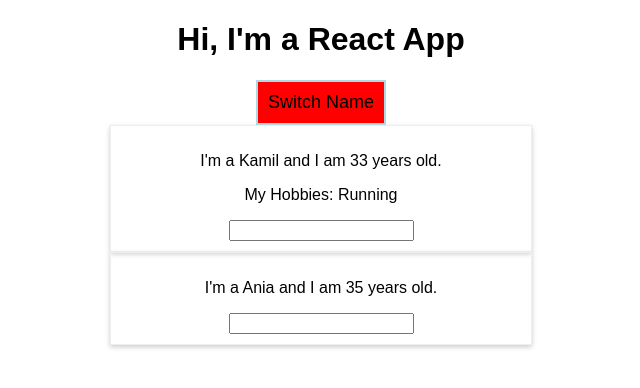
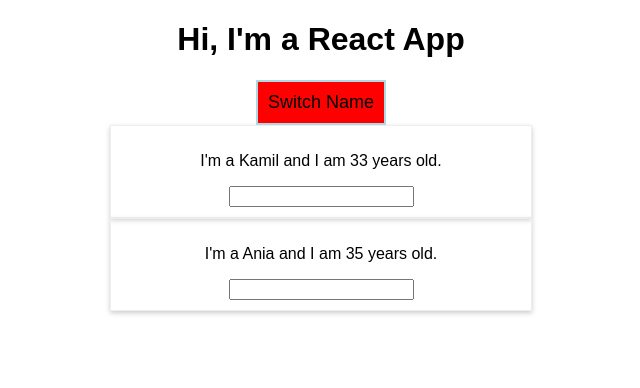
Before and after one commit to kato86/react-complete-guide, a React (Create React App) app: page / in a window 1280 px wide. Both pictures are taken after a click on the button "Switch Name". Shown: the top 388 px of the page, without its empty margins (319-959 px from the left). Built offline with nearby package versions, Linux system fonts and the light colour scheme.

Commit message:
Outputting list using map

```diff
--- a/src/App.js
+++ b/src/App.js
@@ -43,18 +43,9 @@
     if (this.state.showPersons) {
       persons = (
         <div>
-          <Person
-            name={this.state.persons[0].name}
-            age={this.state.persons[0].age}
-          >
-            My Hobbies: Running
-          </Person>
-          <Person
-            name={this.state.persons[1].name}
-            age={this.state.persons[1].age}
-            click={this.switchNameHandler.bind(this, "Kamillo")}
-            changed={this.nameChangedHandler}
-          />
+          {this.state.persons.map(person => {
+            return <Person name={person.name} age={person.age} />;
+          })}
         </div>
       );
     }
```
